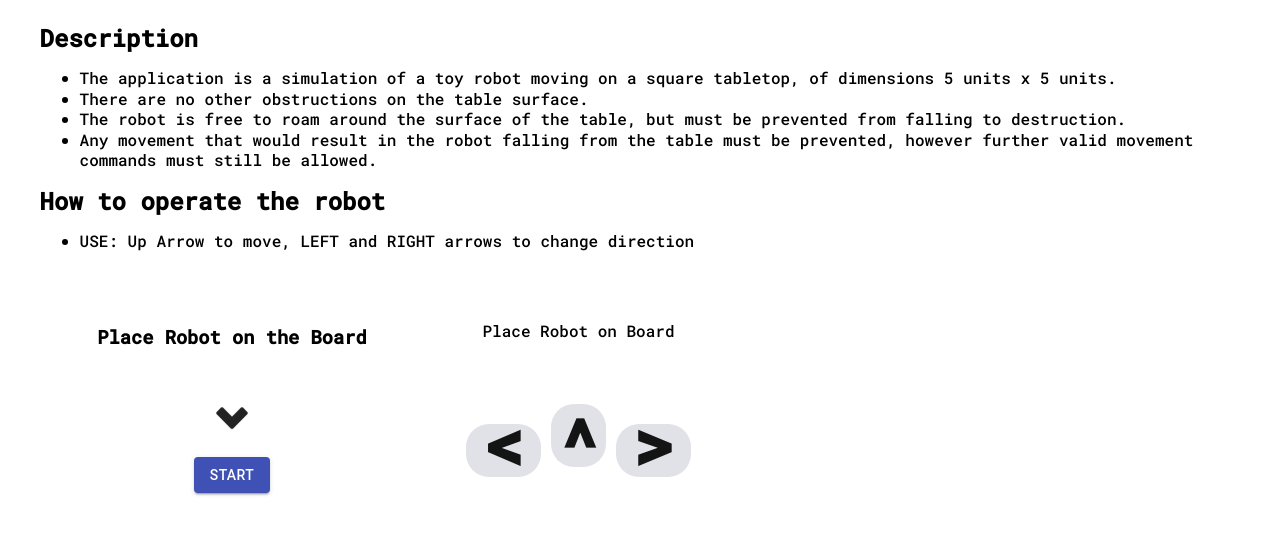
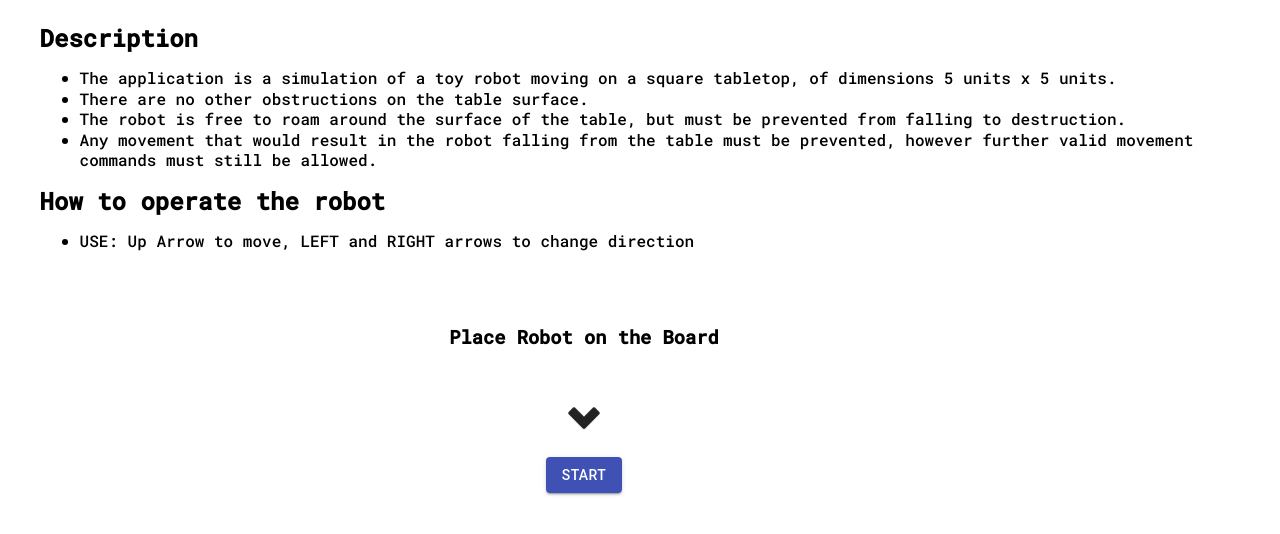
Before and after one commit to pvahanian/ToyRobotv2, a React (Create React App) app: page / in a window 1280 px wide. Shown: the top 534 px of the page. Built offline with nearby package versions, Linux system fonts and the light colour scheme.

Commit message:
Onclick hide start button and info

```diff
--- a/src/App.css
+++ b/src/App.css
@@ -35,10 +35,10 @@
 }
 .displays {
   display: flex;
-  justify-content:flex-start;
+  justify-content:center;
   width: 90vw;
 }
-.displaySpacer {
+#displaySpacer {
   width: 35vw;
 }
 .console {
@@ -71,9 +71,12 @@
   display: flex;
 }
 #showInfo{
-  display: flex;
+  display: none;
   flex-direction: column-reverse;
   margin:37px 0px;
+ transition: opacity 2s linear;
+  transform:translate(0);
+  opacity: 1;
 }
 
 .arrow
@@ -93,6 +96,9 @@
   background-size: contain;
 }
 
+.hidden  {
+  display: none;
+}
 .bounce {
   animation: bounce 2s 3;
 }
--- a/src/components/InputForm.tsx
+++ b/src/components/InputForm.tsx
@@ -56,6 +56,10 @@ const InputForm: React.FC = () => {
 
     if(robotStart){
     // TransitionsModal()
+    let dis = document.getElementById("showInfo")!;
+    dis.style.display="flex"
+    let diss = document.getElementById("displaySpacer")!
+    diss.classList.toggle('hidden')
     setOldLocation(String(robotData.x) + String(robotData.y));
     setRobotData(initInputChecker(splitInputString("Place, 0,0, north", robotData),oldLocation));
 
@@ -117,7 +121,7 @@ const InputForm: React.FC = () => {
 
   return (
     <div className="displays">
-      <div className="displaySpacer">
+      <div id="displaySpacer">
         <br></br>
         <br />
         <div></div>
```
